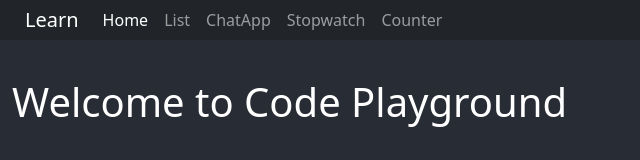
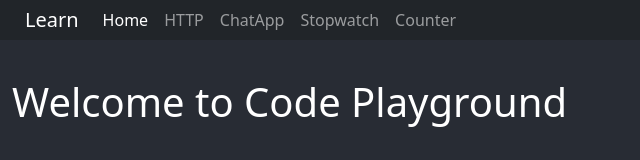
Before and after one commit to johnpalekars/DemoApps, a React (Create React App) app: page / in a window 1280 px wide. Shown: the top 160 px of the page, without its empty margins (0-640 px from the left). Built offline with nearby package versions, Linux system fonts and the light colour scheme.

Commit message:
initial commit

```diff
--- a/src/components/Nav/Nav.js
+++ b/src/components/Nav/Nav.js
@@ -1,6 +1,6 @@
 /* eslint-disable jsx-a11y/anchor-is-valid */
 import React from "react";
-import { Link, NavLink, useNavigate } from "react-router-dom";
+import { NavLink, useNavigate } from "react-router-dom";
 import "./Nav.css";
 
 const Nav = () => {
@@ -10,20 +10,23 @@
       className="navbar navbar-expand-lg navbar-dark bg-dark"
       style={{ padding: "0px 25px " }}
     >
-
-      <div style={{cursor:"pointer"}} className="navbar-brand" onClick={()=>navigate("/")}>
+      <div
+        style={{ cursor: "pointer" }}
+        className="navbar-brand"
+        onClick={() => navigate("/")}
+      >
         Learn
       </div>
       <div className="collapse navbar-collapse">
         <ul className="navbar-nav">
-        <li className="nav-item">
+          <li className="nav-item">
             <NavLink className="nav-link" to="/">
               Home
             </NavLink>
           </li>
           <li className="nav-item">
             <NavLink className="nav-link" to="/list">
-              List
+              HTTP
             </NavLink>
           </li>
           <li className="nav-item">
```
